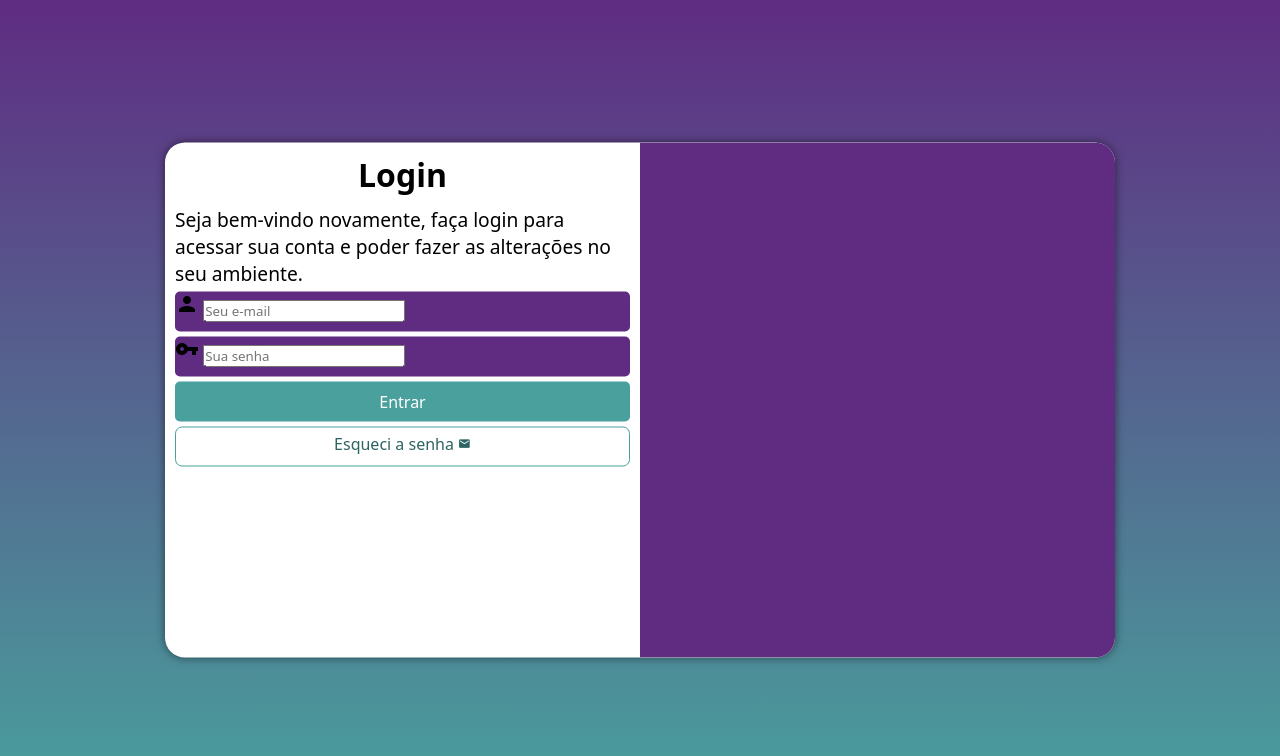
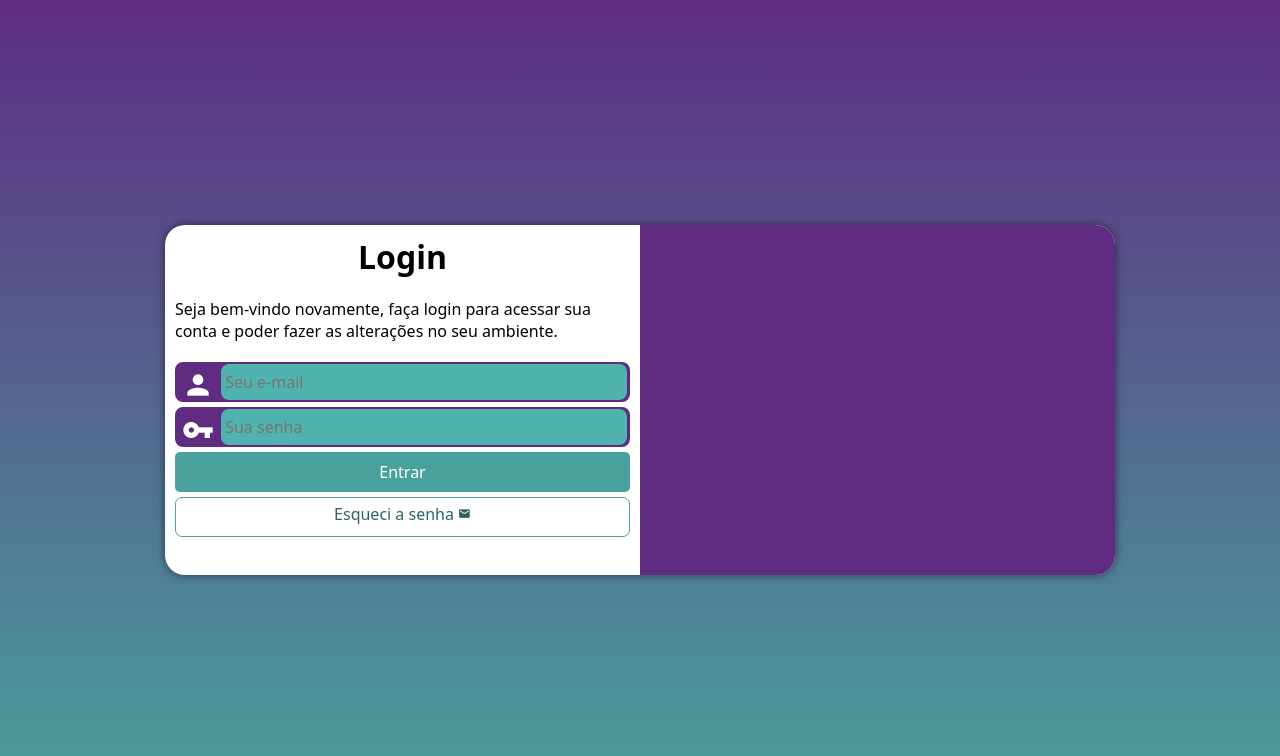
Before and after one commit to gostavovinicius/projeto-login, a plain HTML site: page index.html in a window 1280 px wide. Drawn offline with Linux system fonts and the light colour scheme.

Commit message:
Finalização do projeto login

```diff
--- a/estilos/media-query.css
+++ b/estilos/media-query.css
@@ -8,7 +8,7 @@
     }
     section#login {
         width: 80vw;
-
+        height: 280px;
     }
     section#login > div#imagem {
         float: left;
@@ -28,6 +28,7 @@
     }
     section#login {
         width: 950px;
+        height: 350px;
     }
     section#login > div#imagem {
         float: right;
@@ -42,6 +43,7 @@
         font-size: 2em;
     }
     div#formulario > p {
-        font-size: 1.2em;
+        font-size: 1em;
+        margin: 20px 0px;
     }
 }
--- a/estilos/style.css
+++ b/estilos/style.css
@@ -30,7 +30,6 @@ section#login {
     position: absolute;
     top: 50%;
     left: 50%;
-    transform: translate(-50%, -50%);
 
     background-color: white;
     width: 250px;
@@ -41,6 +40,7 @@ section#login {
 
     transition: width 0.3s, height 0.3s;
     transition-timing-function: ease;
+    transform: translate(-50%, -50%);
 
 }
 
@@ -68,10 +68,11 @@ div#formulario > p {
 
 form > div.campo {
     background-color: #5f2c82;
+    border: 2px solid #5f2c82;
     display: block;
     width: 100%;
     height: 40px;
-    border-radius: 5px;
+    border-radius: 8px;
     margin: 5px 0px;
 }
 
@@ -79,6 +80,27 @@ div.campo > label {
     display: none;
 }
 
+div.campo > span {
+    color: white;
+    font-size: 2em;
+    width: 40px;
+    padding: 5px;
+}
+
+div.campo > input {
+    background-color: #50b3af;
+    font-size: 1em;
+    width: calc(100% - 45px);
+    height: 100%;
+    border: 0px;
+    border-radius: 8px;
+    padding: 4px;
+    transform: translateY(-13px);
+}
+
+div.campo > input:focus-within {
+    background-color: white;
+}
 
 form > input[type=submit] {
     display: block;
```
